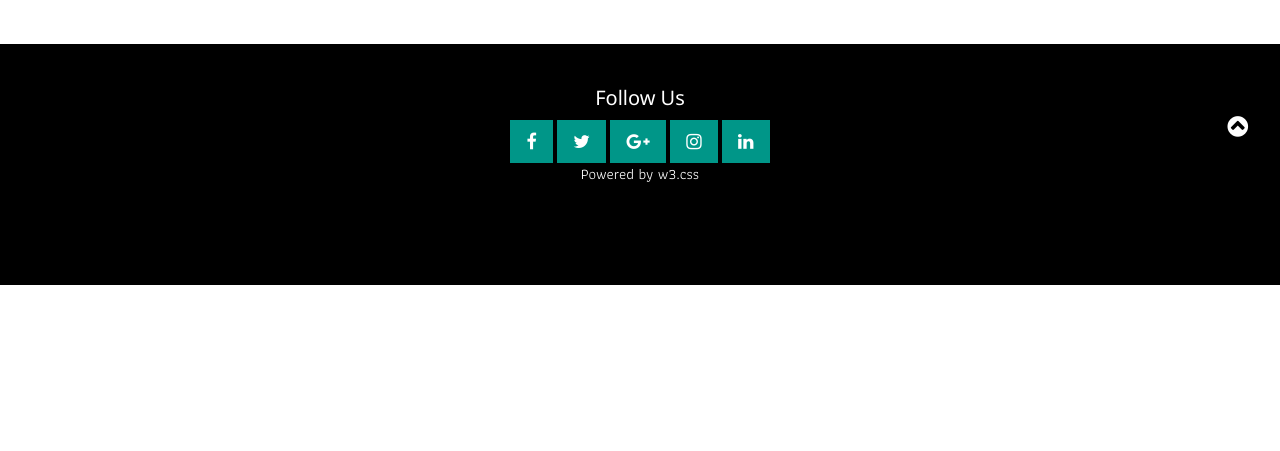
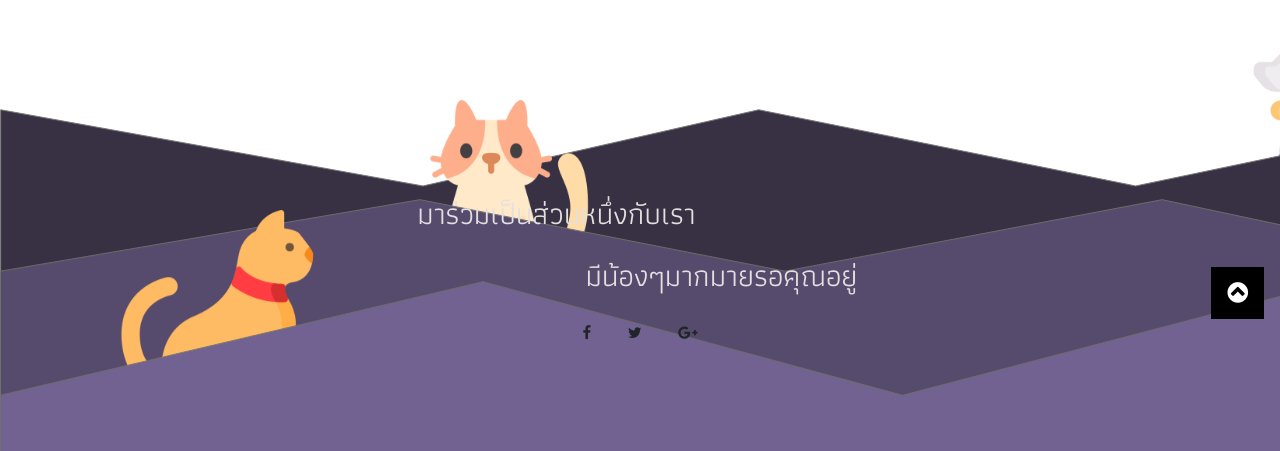
Before and after one commit to worravoot31634/PetAdoption, a PHP site: page /resultSearchLogin.php in a window 1280 px wide. Shown: the part 1256-1707 px from the top of the page. Before the commit the page ends 1541 px from the top, so only its background shows below. Run offline with PHP 8.4, Linux system fonts and the light colour scheme.

Commit message:
update all bar

```diff
--- a/NavbarAdmin.html
+++ b/NavbarAdmin.html
@@ -15,7 +15,7 @@
         <div class="w3-dropdown-hover" style="font-size: 20px;">
           <button class=" w3-button"><b>Oat</b></button>
           <div class="w3-dropdown-content w3-bar-block w3-card-4">
-            <a href="home.php" class="w3-bar-item w3-button"><b>ออกจากระบบ</b></a>
+            <a href="index.php" class="w3-bar-item w3-button"><b>ออกจากระบบ</b></a>
           </div>
         </div>
         <a href="#" style="font-size:18px; margin-right: 10px;" onclick="hideNav()"
@@ -31,7 +31,7 @@
       <div class="w3-dropdown-hover">
         <button class=" w3-button"><b>Oat</b></button>
         <div class="w3-dropdown-content w3-bar-block w3-card-4">
-          <a href="home" class="w3-bar-item w3-button"><b>ออกจากระบบ</b></a>
+          <a href="home.php" class="w3-bar-item w3-button"><b>ออกจากระบบ</b></a>
         </div>
       </div>
     </div>
@@ -65,7 +65,7 @@
       <div class="w3-dropdown-hover">
         <button class=" w3-button"><b>Oat</b></button>
         <div class="w3-dropdown-content w3-bar-block w3-card-4">
-          <a href="home.php" class="w3-bar-item w3-button"><b>ออกจากระบบ</b></a>
+          <a href="index.php" class="w3-bar-item w3-button"><b>ออกจากระบบ</b></a>
         </div>
       </div>
 
--- a/NavbarMember.html
+++ b/NavbarMember.html
@@ -18,7 +18,7 @@
                 <div class="w3-dropdown-content w3-bar-block w3-card-4">
                     <a href="myPostLogin.php" class="w3-bar-item w3-button"><b>โพสต์ของฉัน</b></a>
                     <a href="chatMessageLogin.php" class="w3-bar-item w3-button"><b>ประวัติแชท</b></a>
-                    <a href="home.php" class="w3-bar-item w3-button"><b>ออกจากระบบ</b></a>
+                    <a href="index.php" class="w3-bar-item w3-button"><b>ออกจากระบบ</b></a>
                 </div>
             </div>
             <a href="#" style="font-size:18px; margin-right: 10px;" onclick="hideNav()"
@@ -38,7 +38,7 @@
             <div class="w3-dropdown-content w3-bar-block w3-card-4">
                 <a href="myPostLogin.php" class="w3-bar-item w3-button"><b>โพสต์ของฉัน</b></a>
                 <a href="chatMessageLogin.php" class="w3-bar-item w3-button"><b>ประวัติแชท</b></a>
-                <a href="home.php" class="w3-bar-item w3-button"><b>ออกจากระบบ</b></a>
+                <a href="index.php" class="w3-bar-item w3-button"><b>ออกจากระบบ</b></a>
             </div>
         </div>
     </div>
@@ -75,7 +75,7 @@
             <div class="w3-dropdown-content w3-bar-block w3-card-4">
                 <a href="myPostLogin.php class="w3-bar-item w3-button"><b>โพสต์ของฉัน</b></a>
                 <a href="chatMessageLogin.php" class="w3-bar-item w3-button"><b>ประวัติแชท</b></a>
-                <a href="home.php" class="w3-bar-item w3-button"><b>ออกจากระบบ</b></a>
+                <a href="index.php" class="w3-bar-item w3-button"><b>ออกจากระบบ</b></a>
             </div>
         </div>
 
--- a/NavbarNonMember.html
+++ b/NavbarNonMember.html
@@ -2,7 +2,7 @@
     <div id="menu" class="w3-top" style="display: block;">
         <div class="w3-bar w3-white w3-card">
             <a class="w3-bar-item w3-button  w3-hide-large w3-right w3-hover-white" href="javascript:void(0);" onclick="openNav()"><i class="fa fa-bars"></i></a>
-            <a href="home.php" style="font-size: 20px;" class="w3-bar-item w3-button w3-white"><img width="100" src="./Images/logo.png"></a>
+            <a href="index.php" style="font-size: 20px;" class="w3-bar-item w3-button w3-white"><img width="100" src="./Images/logo.png"></a>
             <div style="margin-top: 10px;" class="w3-right w3-hide-medium w3-hide-small w3-animate-right">
                 <a href ="pet.php"style="font-size: 20px;" class=" w3-bar-item w3-button w3-hide-medium w3-hide-small"><b>สัตว์เลี้ยง</b></a>
                 <a href ="donate.php"style="font-size: 20px;" class=" w3-bar-item w3-button w3-hide-medium w3-hide-small"><b>บริจาค</b></a>
@@ -29,10 +29,10 @@
    <div id="searchMenu" class="w3-top" style="display: none;">
     <div class="w3-bar w3-white w3-card">
         <a class="w3-bar-item w3-button w3-hide-medium w3-hide-large w3-right w3-hover-white" href="javascript:void(0);" onclick="openNav2()"><i class="fa fa-bars"></i></a>
-        <a href="home.php" style="font-size: 20px;" class="w3-bar-item w3-button w3-white"><img width="100" src="./Images/logo.png"></a>
+        <a href="index.php" style="font-size: 20px;" class="w3-bar-item w3-button w3-white"><img width="100" src="./Images/logo.png"></a>
         <div style="margin-top: 10px;" class="w3-center w3-hide-small w3-animate-left">
             <input class="simpleSearch" placeholder = "ค้นหา" style="font-size: 20px;" size="100" type="text" />
-            <a href="resultSearchLogin.php" style="font-size:18px; " onclick="hideNav()" class=" w3-black w3-button w3-hide-small w3-circle" title="Search"><i  class="fa fa-search"></i></a>
+            <a href="resultSearch.php" style="font-size:18px; " onclick="hideNav()" class=" w3-black w3-button w3-hide-small w3-circle" title="Search"><i  class="fa fa-search"></i></a>
             <a href="#" style="font-size:18px; margin-right: 10px;margin-bottom: 4px;" onclick="showNav()" class="w3-black w3-bar-item w3-button w3-hide-small w3-right w3-circle" title="Search"><i  class="fa fa-close"></i></a>
         </div>
     </div>
--- a/NavbarOrganization.html
+++ b/NavbarOrganization.html
@@ -23,7 +23,7 @@
                 <div class="w3-dropdown-content w3-bar-block w3-card-4">
                     <a href="myPost.php" class="w3-bar-item w3-button"><b>โพสต์ของฉัน</b></a>
                     <a href="chatMessage.php" class="w3-bar-item w3-button"><b>ประวัติแชท</b></a>
-                    <a href="home.php" class="w3-bar-item w3-button"><b>ออกจากระบบ</b></a>
+                    <a href="index.php" class="w3-bar-item w3-button"><b>ออกจากระบบ</b></a>
                 </div>
             </div>
             <a href="#" style="font-size:18px; margin-right: 10px;" onclick="hideNav()"
@@ -45,7 +45,7 @@
             <div class="w3-dropdown-content w3-bar-block w3-card-4">
                 <a href="myPost.php" class="w3-bar-item w3-button"><b>โพสต์ของฉัน</b></a>
                 <a href="chatMessage.php" class="w3-bar-item w3-button"><b>ประวัติแชท</b></a>
-                <a href="home.php" class="w3-bar-item w3-button"><b>ออกจากระบบ</b></a>
+                <a href="index.php" class="w3-bar-item w3-button"><b>ออกจากระบบ</b></a>
             </div>
         </div>
     </div>
@@ -76,7 +76,7 @@
         <div class="w3-dropdown-content w3-bar-block w3-card-4">
             <a href="myPost.php" class="w3-bar-item w3-button"><b>โพสต์ของฉัน</b></a>
             <a href="chatMessage.php" class="w3-bar-item w3-button"><b>ประวัติแชท</b></a>
-            <a href="home.php" class="w3-bar-item w3-button"><b>ออกจากระบบ</b></a>
+            <a href="index.php" class="w3-bar-item w3-button"><b>ออกจากระบบ</b></a>
         </div>
     </div>
   </div>
--- a/activity.php
+++ b/activity.php
@@ -83,7 +83,7 @@ while($row = $rs->fetch_assoc()) {
 
 
         echo'<div class="w3-half" style="padding: 10px;">
-            <a href= "activityDetail?id='.$id.'" class="activity-content-link">
+            <a href= "activity_detail.php?id='.$id.'" class="activity-content-link">
                 <div class="w3-half colorActivity" style="height: 210px;">
                     <img src="./Images/'. $row['Image'] .'" alt="" srcset="" width="100%" height="auto" style="height: 210px;">
                 </div> <!-- end of img -->
@@ -147,7 +147,7 @@ while($row = $rs->fetch_assoc()) {
             </tr>
           </table>
 
-        <p><button class="w3-button w3-8c71c0 w3-round-xxlarge" style="font-size: 20px;">สมัครสมาชิก</button></p>
+        <p><a href="register.php"><button class="w3-button w3-8c71c0 w3-round-xxlarge" style="font-size: 20px;">สมัครสมาชิก</button></a></p>
           <a class="w3-button w3-8c71c0 w3-round-xxlarge" href="javascript:void(0) " title="Facebook "><i class="fa fa-facebook "></i></a>
           <a class="w3-button w3-8c71c0 w3-round-xxlarge" href="javascript:void(0) " title="Twitter "><i class="fa fa-twitter "></i></a>
           <a class="w3-button w3-8c71c0 w3-round-xxlarge" href="javascript:void(0) " title="Google + "><i class="fa fa-google-plus "></i></a>
--- a/activityLogin.php
+++ b/activityLogin.php
@@ -83,7 +83,7 @@
 
 
             echo'<div class="w3-half" style="padding: 10px;">
-                <a href= "activityDetailLogin?id='.$id.'" class="activity-content-link">
+                <a href= "activityDetailLogin.php?id='.$id.'" class="activity-content-link">
                     <div class="w3-half colorActivity" style="height: 210px;">
                         <img src="./Images/'. $row['Image'] .'" alt="" srcset="" width="100%" height="auto" style="height: 210px;">
                     </div> <!-- end of img -->
--- a/activityOrganization.php
+++ b/activityOrganization.php
@@ -80,7 +80,7 @@
 
 
             echo'<div class="w3-half" style="padding: 10px;">
-                  <a href= "activityDetailOrganization?id='.$id.'" class="activity-content-link">
+                  <a href= "activityDetailOrganization.php?id='.$id.'" class="activity-content-link">
                     <div class="w3-half colorActivity" style="height: 210px;">
                         <img src="./Images/'. $row['Image'] .'" alt="" srcset="" width="100%" height="auto" style="height: 210px;">
                     </div> <!-- end of img -->
--- a/donate.php
+++ b/donate.php
@@ -495,7 +495,7 @@
             </tr>
           </table>
 
-        <p><button class="w3-button w3-8c71c0 w3-round-xxlarge" style="font-size: 20px;">สมัครสมาชิก</button></p>
+        <p><a href="register.php"><button class="w3-button w3-8c71c0 w3-round-xxlarge" style="font-size: 20px;">สมัครสมาชิก</button></a></p>
           <a class="w3-button w3-8c71c0 w3-round-xxlarge" href="javascript:void(0) " title="Facebook "><i class="fa fa-facebook "></i></a>
           <a class="w3-button w3-8c71c0 w3-round-xxlarge" href="javascript:void(0) " title="Twitter "><i class="fa fa-twitter "></i></a>
           <a class="w3-button w3-8c71c0 w3-round-xxlarge" href="javascript:void(0) " title="Google + "><i class="fa fa-google-plus "></i></a>
--- a/homeLogin.php
+++ b/homeLogin.php
@@ -59,7 +59,7 @@
 
     <!--<img src="./Images/headerIndex.png" alt="boat " style="width:100%;min-height:350px;max-height:600px; ">-->
     <div class="w3-container w3-display-bottomleft w3-margin-bottom ">
-      <a href="donateLogin"><button class="w3-button w3-xlarge w3-theme w3-hover-teal ">บริจาคให้น้อน</button>
+      <a href="donateLogin"><button class="w3-button w3-xlarge w3-theme w3-hover-teal ">บริจาคให้น้อน</button></a>
     </div>
   </div>
 
--- a/homeOrganization.php
+++ b/homeOrganization.php
@@ -60,7 +60,7 @@
 
     <!--<img src="./Images/headerIndex.png" alt="boat " style="width:100%;min-height:350px;max-height:600px; ">-->
     <div class="w3-container w3-display-bottomleft w3-margin-bottom ">
-      <a href="donateOrganization"><button class="w3-button w3-xlarge w3-theme w3-hover-teal ">บริจาคให้น้อน</button>
+      <a href="donateOrganization"><button class="w3-button w3-xlarge w3-theme w3-hover-teal ">บริจาคให้น้อน</button></a>
     </div>
   </div>
 
--- a/index.php
+++ b/index.php
@@ -60,7 +60,7 @@
 
     <!--<img src="./Images/headerIndex.png" alt="boat " style="width:100%;min-height:350px;max-height:600px; ">-->
     <div class="w3-container w3-display-bottomleft w3-margin-bottom ">
-      <a href="donate"><button  class="w3-button w3-xlarge w3-theme w3-hover-teal ">บริจาคให้น้อน</button>
+      <a href="#"><button  class="w3-button w3-xlarge w3-theme w3-hover-teal ">บริจาคให้น้อน</button></a>
     </div>
   </div>
 
@@ -714,7 +714,7 @@
             </td>
           </tr>
         </table>
-        <p><a href="register"><button class="w3-button w3-8c71c0 w3-round-xxlarge" style="font-size: 20px;">สมัครสมาชิก</button></a></p>
+        <p><a href="register.php"><button class="w3-button w3-8c71c0 w3-round-xxlarge" style="font-size: 20px;">สมัครสมาชิก</button></a></p>
         <a class="w3-button w3-8c71c0 w3-round-xxlarge" href="javascript:void(0) " title="Facebook "><i
             class="fa fa-facebook "></i></a>
         <a class="w3-button w3-8c71c0 w3-round-xxlarge" href="javascript:void(0) " title="Twitter "><i
--- a/pet.php
+++ b/pet.php
@@ -307,7 +307,7 @@
                 </td>
             </tr>
         </table>
-        <p><button class="w3-button w3-8c71c0 w3-round-xxlarge" style="font-size: 20px;">สมัครสมาชิก</button></p>
+        <p><a href="register.php"><button class="w3-button w3-8c71c0 w3-round-xxlarge" style="font-size: 20px;">สมัครสมาชิก</button></a></p>
         <a class="w3-button w3-8c71c0 w3-round-xxlarge" href="javascript:void(0) " title="Facebook "><i class="fa fa-facebook "></i></a>
         <a class="w3-button w3-8c71c0 w3-round-xxlarge" href="javascript:void(0) " title="Twitter "><i class="fa fa-twitter "></i></a>
         <a class="w3-button w3-8c71c0 w3-round-xxlarge" href="javascript:void(0) " title="Google + "><i class="fa fa-google-plus "></i></a>
--- a/resultSearchLogin.php
+++ b/resultSearchLogin.php
@@ -351,22 +351,39 @@
 
 </div><br>
 <!-- Footer -->
-<footer class="w3-container w3-padding-32 w3-theme-d1 w3-center ">
-    <h4>Follow Us</h4>
-    <a class="w3-button w3-large w3-teal " href="javascript:void(0) " title="Facebook "><i
+<footer class="w3-container w3-padding-32  w3-center " style="background-image: url('./Images/footer.png');">
+  <table align=center>
+    <tr>
+      <td style="height: 3cm;">
+
+      </td>
+    </tr>
+
+    <tr style="width:100%;">
+      <td>
+        <p style="font-size: 30px;color: #E2E0E0;">
+          มาร่วมเป็นส่วนหนึ่งกับเรา&nbsp;&nbsp;&nbsp;&nbsp;&nbsp;&nbsp;&nbsp;&nbsp;
+          &nbsp;&nbsp;&nbsp;&nbsp;&nbsp;&nbsp;&nbsp;&nbsp;&nbsp;&nbsp;&nbsp;&nbsp;</p>
+      <td>
+    </tr>
+    <tr style="width:100%;">
+
+      <td>
+        <p style="font-size: 30px; color: #E2E0E0;">&nbsp;&nbsp;&nbsp;&nbsp;&nbsp;&nbsp;&nbsp;&nbsp;
+          &nbsp;&nbsp;&nbsp;&nbsp;&nbsp;&nbsp;&nbsp;&nbsp;&nbsp;&nbsp;&nbsp;&nbsp;มีน้องๆมากมายรอคุณอยู่</p>
+      </td>
+    </tr>
+  </table>
+  <a class="w3-button w3-8c71c0 w3-round-xxlarge" href="javascript:void(0) " title="Facebook "><i
       class="fa fa-facebook "></i></a>
-    <a class="w3-button w3-large w3-teal " href="javascript:void(0) " title="Twitter "><i
+  <a class="w3-button w3-8c71c0 w3-round-xxlarge" href="javascript:void(0) " title="Twitter "><i
       class="fa fa-twitter "></i></a>
-    <a class="w3-button w3-large w3-teal " href="javascript:void(0) " title="Google + "><i
+  <a class="w3-button w3-8c71c0 w3-round-xxlarge" href="javascript:void(0) " title="Google + "><i
       class="fa fa-google-plus "></i></a>
-    <a class="w3-button w3-large w3-teal " href="javascript:void(0) " title="Google + "><i
-            class="fa fa-instagram "></i></a>
-    <a class="w3-button w3-large w3-teal w3-hide-small " href="javascript:void(0) " title="Linkedin "><i
-            class="fa fa-linkedin "></i></a>
-    <p>Powered by <a href="https://www.w3schools.com/w3css/default.asp " target="_blank ">w3.css</a></p>
+  <p></p>
 
   <div style="position:relative;bottom:100px;z-index:1; " class="w3-tooltip w3-right ">
-        <span class="w3-text w3-padding w3-teal w3-hide-small ">Go To Top</span>
+    <span class="w3-text w3-padding  w3-8c71c0 w3-hide-small  " style="color: #E2E0E0;">Go To Top</span>
     <a class="w3-button w3-theme " href="#myPage "><span class="w3-xlarge ">
         <i class="fa fa-chevron-circle-up "></i></span></a>
   </div>
```
Also changed, not shown: myPost.php (+10 -10 lines), myPostLogin.php (+8 -8 lines), resultSearch.php (line endings or trailing spaces). Lines whose indentation alone changed are shown as unchanged.
